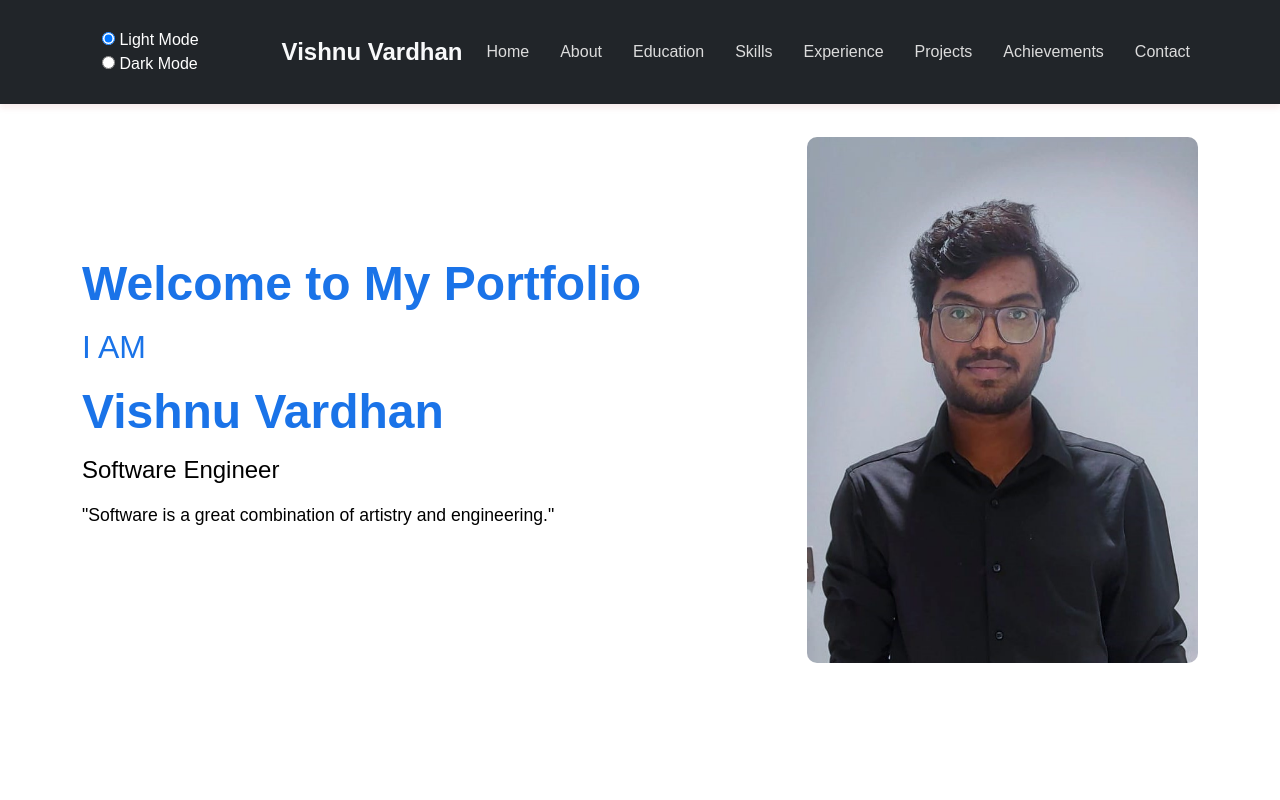
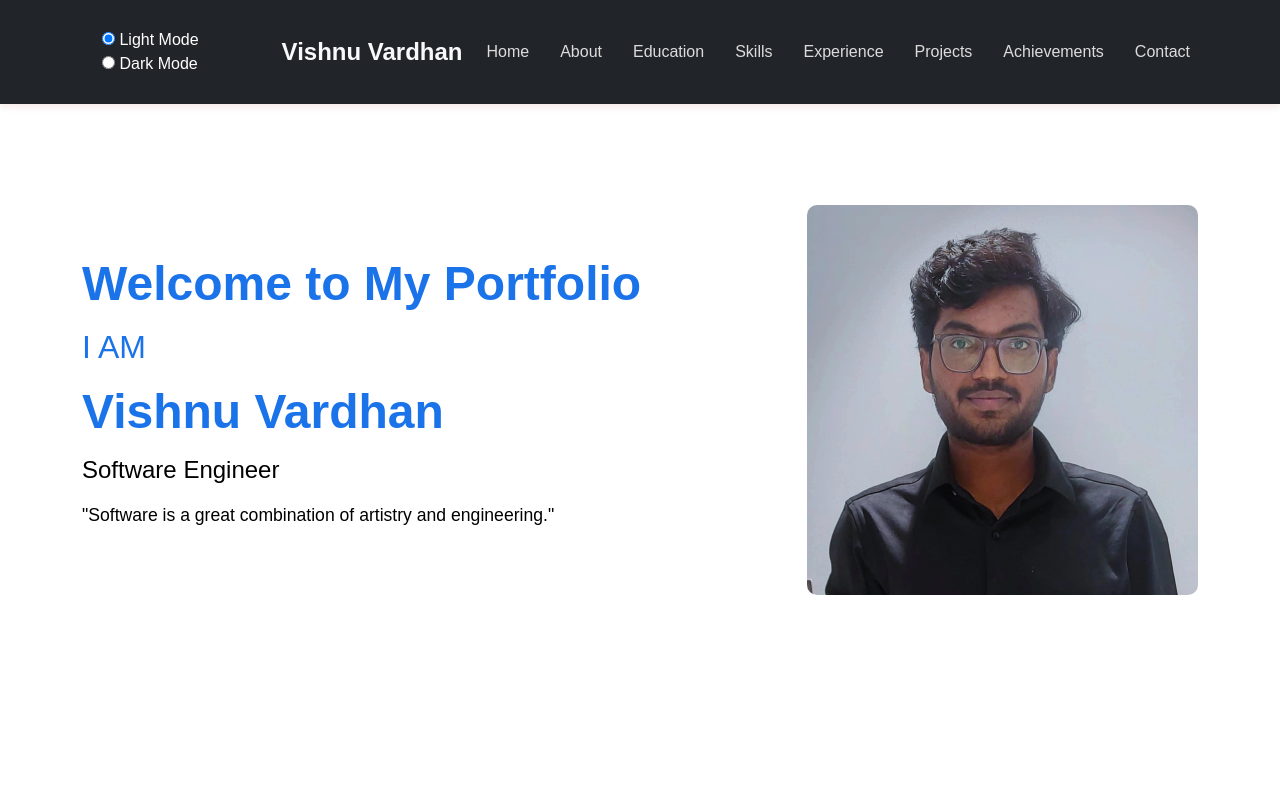
Before and after one commit to vishnugitit/Portfolio, a plain HTML site: page index.html in a window 1280 px wide. Shown: the top 800 px of the page. Drawn offline with nearby package versions, Linux system fonts and the light colour scheme.

Commit message:
update-2

```diff
--- a/index.html
+++ b/index.html
@@ -96,7 +96,7 @@
             </div>
             <!-- Image Section -->
             <div class="image-section">
-              <img src="./home.jpeg" class="img-fluid" alt="Professional Image">
+              <img src="./home-page.jpg" class="img-fluid" alt="Professional Image">
               <!-- <img src="./dev.png" class="img-fluid" alt="Professional Image"> -->
             </div>
           </div>
```
